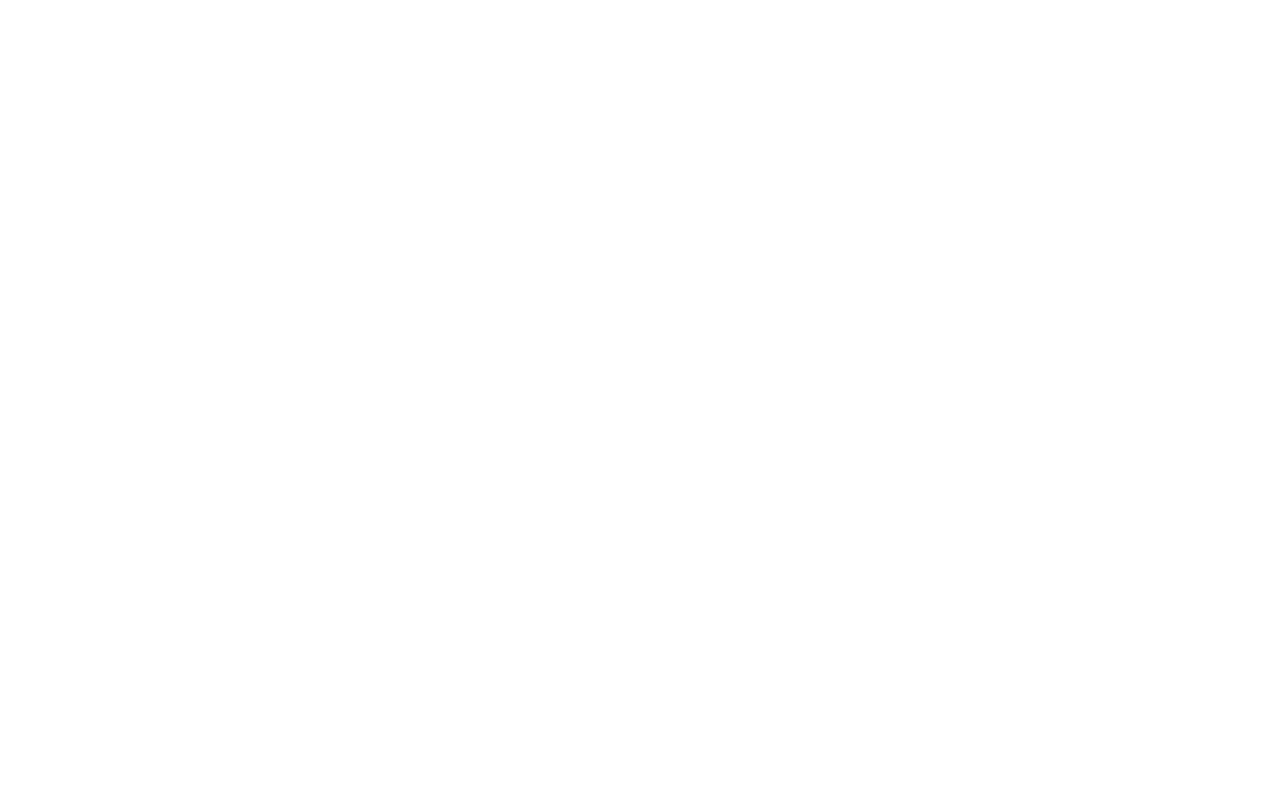
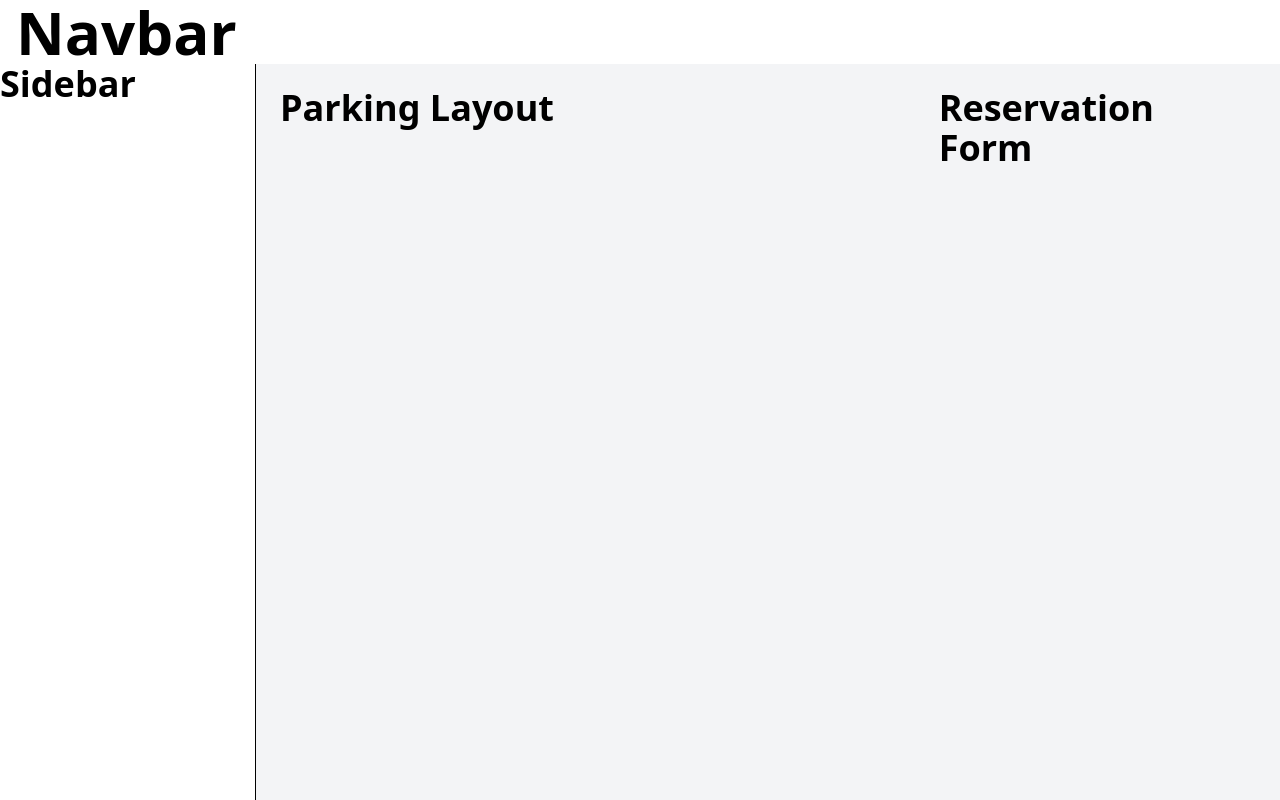
Before and after one commit to Sitr4ka/parkly, a React (Vite) app: page /reservation in a window 1280 px wide. Before the commit this address had no page. Built offline with nearby package versions, Linux system fonts and the light colour scheme.

Commit message:
add-structure-to-reservation-component

```diff
--- a/src/App.jsx
+++ b/src/App.jsx
@@ -2,6 +2,7 @@ import { BrowserRouter, Route, Routes } from "react-router-dom";
 import Home from "./pages/home/Home";
 import Login from "./pages/login/Login";
 import SideBar from "./components/SideBar";
+import Reservation from "./pages/reservation/Reservation";
 function App() {
   return (
     <>
@@ -10,6 +11,7 @@ function App() {
           <Route path="/home" element={<Home />}/>
           <Route path="/login" element={<Login />}/>
           <Route path="/sidebar" element={<SideBar />}/>
+          <Route path="/reservation" element={<Reservation />}/>
         </Routes>
       </BrowserRouter>
     </>
--- /dev/null
+++ b/src/components/Navbar.jsx
@@ -0,0 +1,11 @@
+import React from 'react'
+
+function Navbar() {
+  return (
+    <div>
+        <h1>Navbar</h1>
+    </div>
+  )
+}
+
+export default Navbar
--- a/src/components/ParkingLayout.jsx
+++ b/src/components/ParkingLayout.jsx
@@ -1,6 +1,8 @@
 const ParkingLayout = () => {
     return (
         <>
+
+            <h2>Parking Layout</h2>
         </>
     );
 }
--- a/src/components/ReservationForm.jsx
+++ b/src/components/ReservationForm.jsx
@@ -1,6 +1,8 @@
 const ReservationForm = () => {
     return (
         <>
+
+            <h2>Reservation Form</h2>
         </>
     );
 }
--- a/src/components/SideBar.jsx
+++ b/src/components/SideBar.jsx
@@ -1,7 +1,7 @@
 const SideBar = () => {
     return (
         <>
-        <h1>Sidebar</h1>
+        <h2>Sidebar</h2>
         </>
     );
 }
--- a/src/pages/reservation/Reservation.jsx
+++ b/src/pages/reservation/Reservation.jsx
@@ -1,17 +1,29 @@
 import ParkingLayout from "../../components/ParkingLayout";
 import ReservationForm from "../../components/ReservationForm";
-import SideBar from "../../components/SideBar";
+import Sidebar from "../../components/SideBar";
+import Navbar from "../../components/Navbar";
 
 const Reservation = () => {
   return (
     <>
-      <div className="reservation-container">
-        <SideBar />
-        <main className="">
-          <ParkingLayout />
-          <ReservationForm />
+      <div className="h-screen flex flex-col">
+      <header className="h-16 bg-white shadow px-4 flex items-center">
+        <Navbar />
+      </header>
+      <div className="flex flex-1 overflow-hidden">
+        <aside className="w-64 bg-white border-r overflow-y-auto">
+          <Sidebar />
+        </aside>
+        <main className="flex-1 p-6 bg-gray-100 overflow-y-auto">
+          <div className="grid grid-cols-[2fr_1fr] gap-6 h-full">
+            <ParkingLayout />
+            <ReservationForm />
+          </div>
         </main>
       </div>
+    </div>
     </>
   );
 };
+
+export default Reservation
```
